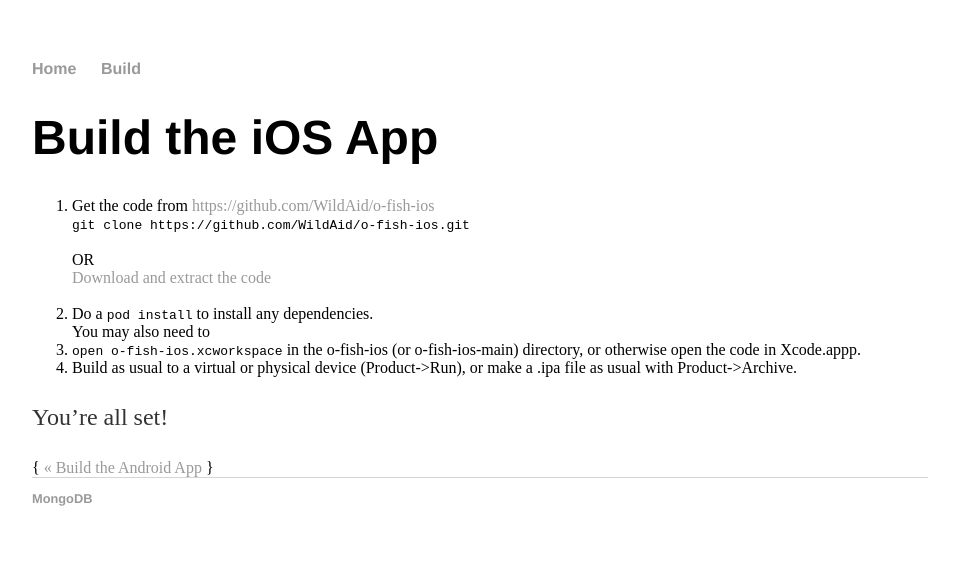
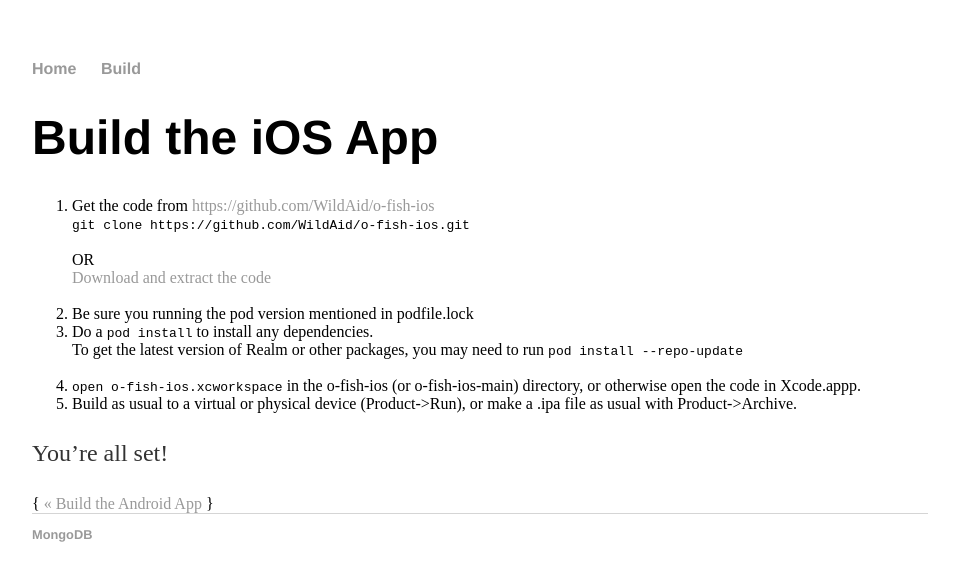
Before and after one commit to WildAid/wildaid.github.io, a Jekyll site: the page built from _posts/2020-06-11-Build-iOS.md, in a window 1280 px wide. Shown: the top 581 px of the page, without its empty margins (160-1119 px from the left). Built offline with Jekyll 4.4.1, drawn with Linux system fonts in a browser that asks for light colours.

Commit message:
adding repo update to ios instructions

```diff
--- a/_posts/2020-06-11-Build-iOS.md
+++ b/_posts/2020-06-11-Build-iOS.md
@@ -7,8 +7,9 @@ categories: build
 
 1. Get the code from <A HREF="https://github.com/WildAid/o-fish-ios">https://github.com/WildAid/o-fish-ios</A><BR>
    `git clone https://github.com/WildAid/o-fish-ios.git`<BR><BR>OR<BR><A HREF="https://github.com/WildAid/o-fish-ios/archive/main.zip">Download and extract the code</A><BR><BR>
+1. Be sure you running the pod version mentioned in podfile.lock
 1. Do a `pod install` to install any dependencies.<BR>
-You may also need to
+To get the latest version of Realm or other packages, you may need to run `pod install --repo-update`<BR><BR>
 1. `open o-fish-ios.xcworkspace` in the o-fish-ios (or o-fish-ios-main) directory, or otherwise open the code in Xcode.appp.
 1. Build as usual to a virtual or physical device (Product->Run), or make a .ipa file as usual with Product->Archive.
 
```
